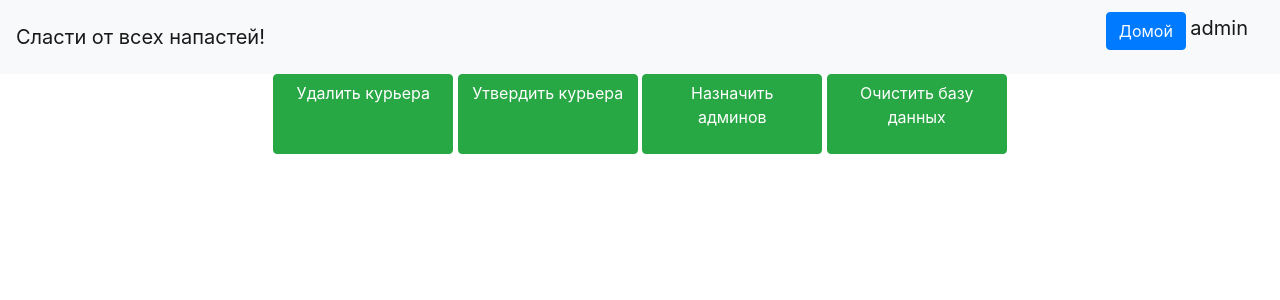
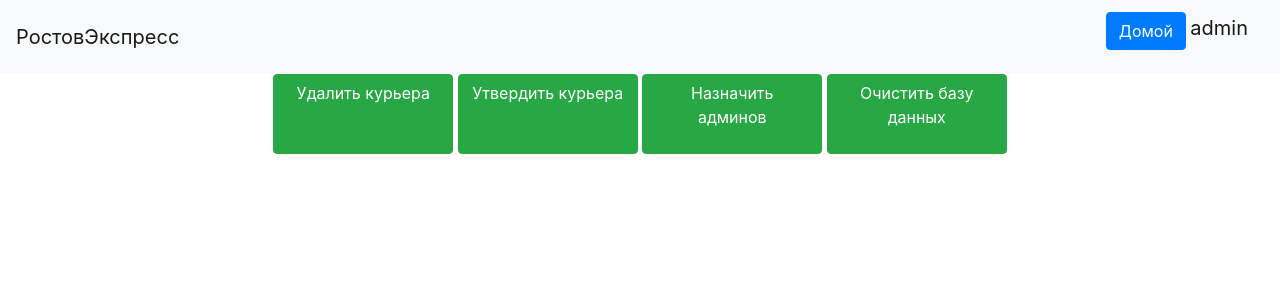
Before and after one commit to mishajirx/RostovExpress, a Flask app: page / in a window 1280 px wide. Shown: the top 300 px of the page. Run offline with Flask 2, Linux system fonts and the light colour scheme; a user stored in the database is signed in; some libraries are stand-ins or nearby versions.

Commit message:
Fixed name

```diff
--- a/templates/base.html
+++ b/templates/base.html
@@ -12,7 +12,7 @@
 <body>
 <header>
     <nav class="navbar navbar-light bg-light">
-        <a class="navbar-brand" href="#">Сласти от всех напастей!</a>
+        <a class="navbar-brand" href="#">РостовЭкспресс</a>
         {% if current_user.is_authenticated %}
             <p>
                 <a class="btn btn-primary " href="/">Домой</a>
```
Also changed, not shown: README.md.
